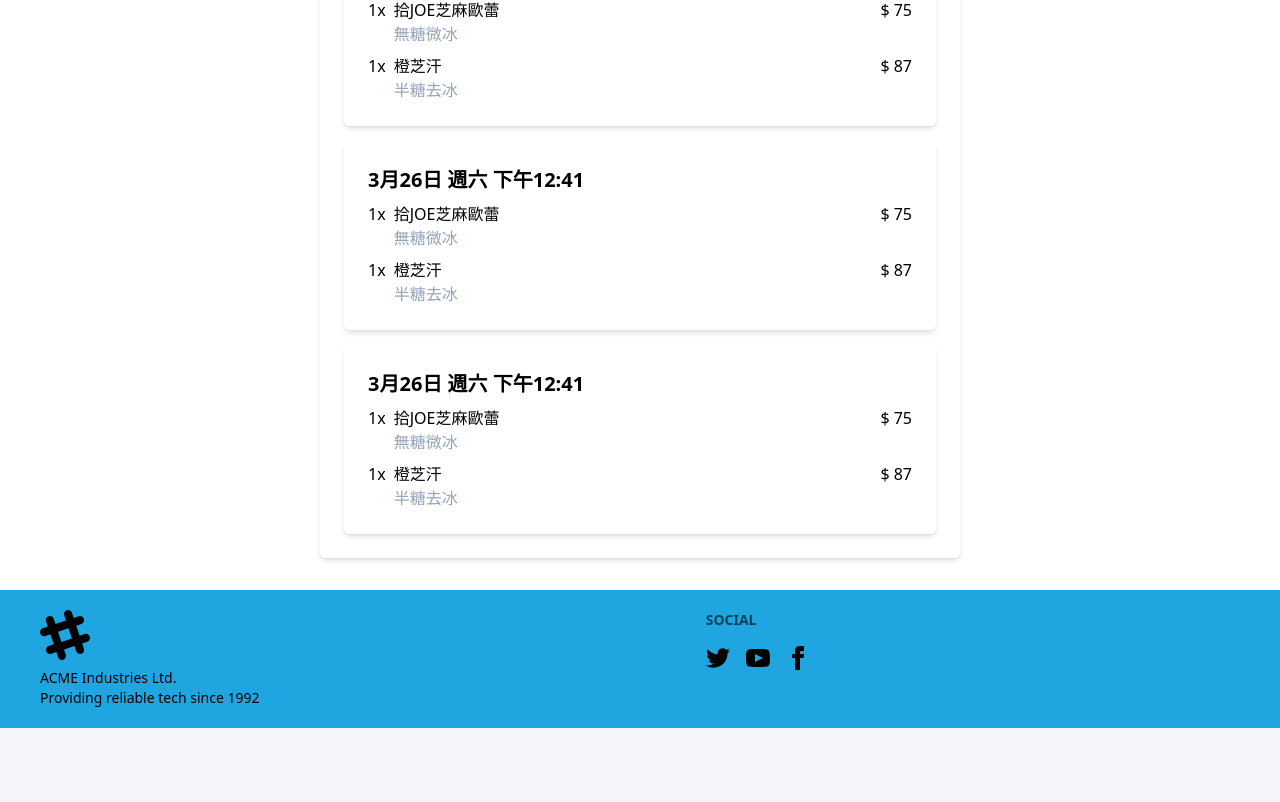
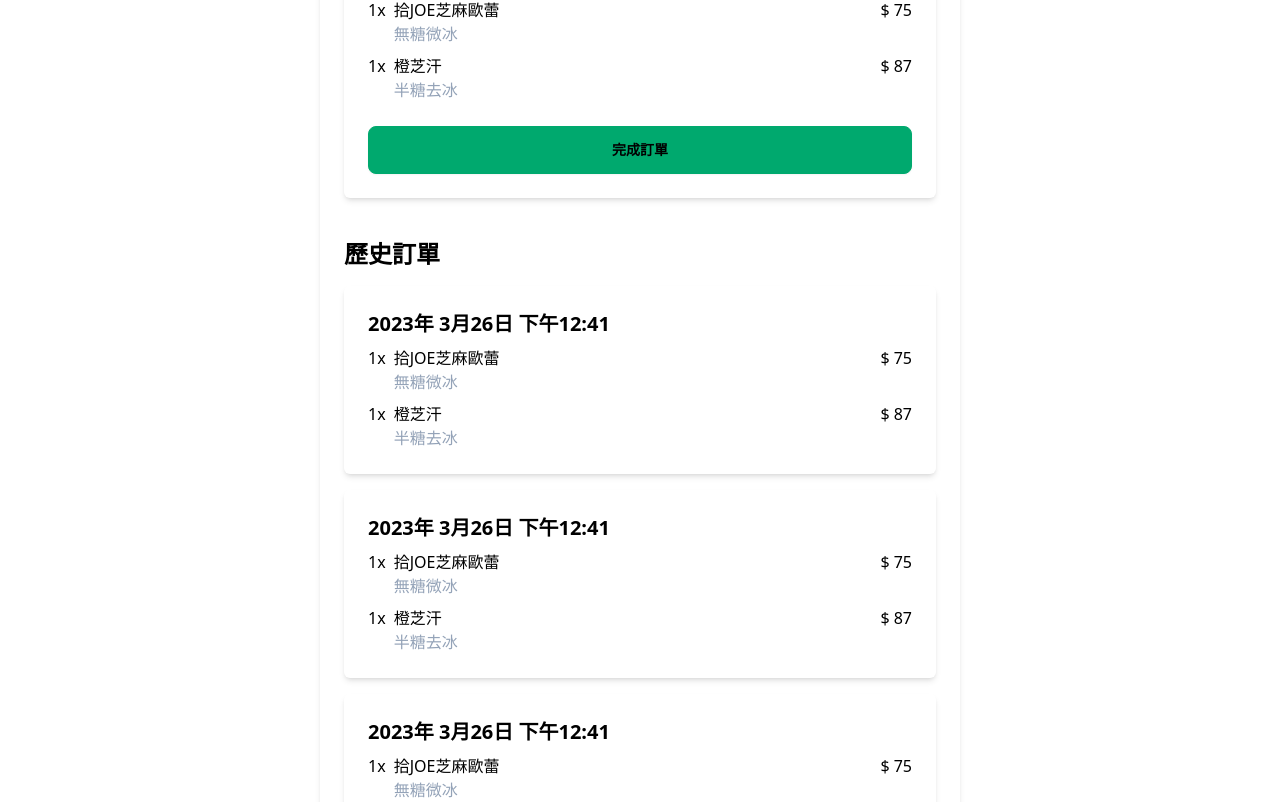
Before and after one commit to EricLin0619/drinks-website, a Next.js app: page /Userhistory in a window 1280 px wide. Shown: the part 238-1040 px from the top of the page. Before the commit the page ends 966 px from the top, so only its background shows below. Built offline with nearby package versions, Linux system fonts and the light colour scheme.

Commit message:
feat: currentOrderCard

```diff
--- /dev/null
+++ b/src/app/Userhistory/CurrentOrderTestData.json
@@ -0,0 +1,19 @@
+{
+  "time": "2023年 4月20日 下午5:41",
+  "drinks": [
+    {
+      "name": "拾JOE芝麻歐蕾",
+      "sugar": "無糖",
+      "ice": "微冰",
+      "price": 75,
+      "quantity": 1
+    },
+    {
+      "name": "橙芝汗",
+      "sugar": "半糖",
+      "ice": "去冰",
+      "price": 87,
+      "quantity": 1
+    }
+  ]
+}
--- a/src/app/Userhistory/testData.json
+++ b/src/app/Userhistory/HistorytestData.json
@@ -1,6 +1,6 @@
 [
   {
-    "time": "3月26日 週六 下午12:41",
+    "time": "2023年 3月26日 下午12:41",
     "drinks": [
       {
         "name": "拾JOE芝麻歐蕾",
@@ -19,7 +19,7 @@
     ]
   },
   {
-    "time": "3月26日 週六 下午12:41",
+    "time": "2023年 3月26日 下午12:41",
     "drinks": [
       {
         "name": "拾JOE芝麻歐蕾",
@@ -38,7 +38,7 @@
     ]
   },
   {
-    "time": "3月26日 週六 下午12:41",
+    "time": "2023年 3月26日 下午12:41",
     "drinks": [
       {
         "name": "拾JOE芝麻歐蕾",
--- /dev/null
+++ b/src/app/Userhistory/components/currentOrderCard.tsx
@@ -0,0 +1,28 @@
+import { CurrentOrderCardType } from "@/type";
+function CurrentOrderCard(props: CurrentOrderCardType) {
+  return (
+    <div className="w-full rounded-md shadow-md mt-4 text-black p-6">
+      <p className="text-xl font-bold">{props.time}</p>
+      <div className="grid grid-cols-1 gap-2 mt-2">
+        {props.drinks.map((drink, index) => {
+          return (
+            <div key={index} className="flex">
+              <p>{drink.quantity}x</p>
+              <div className="ml-2">
+                <p>{drink.name}</p>
+                <p className="text-slate-400">
+                  {drink.sugar}
+                  {drink.ice}
+                </p>
+              </div>
+              <p className="ml-auto">$ {drink.price}</p>
+            </div>
+          );
+        })}
+      </div>
+      <button className="btn btn-success w-full mt-6">完成訂單</button>
+    </div>
+  );
+}
+
+export default CurrentOrderCard;
--- /dev/null
+++ b/src/app/Userhistory/components/historyOrderCard.tsx
@@ -0,0 +1,29 @@
+import { HistoryOrderCardType } from "@/type";
+
+function HistoryCard(props: HistoryOrderCardType) {
+    return (
+        <div
+            className="w-full rounded-md shadow-md mt-4 text-black p-6"
+          >
+            <p className="text-xl font-bold">
+              {props.time}
+            </p>
+            <div className="grid grid-cols-1 gap-2 mt-2">
+              {props.drinks.map((drink, index) => {
+                return (
+                  <div key={index} className="flex">
+                    <p>{drink.quantity}x</p>
+                    <div className="ml-2">
+                      <p>{drink.name}</p>
+                      <p className="text-slate-400">{drink.sugar}{drink.ice}</p>
+                    </div>
+                    <p className="ml-auto">$ {drink.price}</p>
+                  </div>
+                );
+              })}
+            </div>
+          </div>
+     );
+}
+
+export default HistoryCard;
--- a/src/app/Userhistory/page.tsx
+++ b/src/app/Userhistory/page.tsx
@@ -1,33 +1,17 @@
-import testData from './testData.json';
+import historyTestData from "./HistorytestData.json";
+import currentTestData from "./CurrentOrderTestData.json";
+import HistoryCard from "./components/historyOrderCard";
+import CurrentCard from "./components/currentOrderCard";
 
 function Page() {
   return (
     <main className="w-1/2 rounded-md shadow-md mt-10 mx-auto p-6">
-      <p className="text-2xl font-bold text-black">歷史訂單</p>
-      {testData.map((order, index) => {
+      <p className="text-2xl font-bold text-black">當前訂單</p>
+      <CurrentCard time={currentTestData.time} drinks={currentTestData.drinks}/>
+      <p className="text-2xl font-bold text-black mt-10">歷史訂單</p>
+      {historyTestData.map((order, index) => {
         return (
-          <div
-            key={index}
-            className="w-full rounded-md shadow-md mt-4 text-black p-6"
-          >
-            <p className="text-xl font-bold">
-              {order.time}
-            </p>
-            <div className="grid grid-cols-1 gap-2 mt-2">
-              {order.drinks.map((drink, index) => {
-                return (
-                  <div key={index} className="flex">
-                    <p>{drink.quantity}x</p>
-                    <div className="ml-2">
-                      <p>{drink.name}</p>
-                      <p className="text-slate-400">{drink.sugar}{drink.ice}</p>
-                    </div>
-                    <p className="ml-auto">$ {drink.price}</p>
-                  </div>
-                );
-              })}
-            </div>
-          </div>
+          <HistoryCard key={index} time={order.time} drinks={order.drinks} />
         );
       })}
     </main>
```
Also changed, not shown: src/type.ts (+15 -5 lines).
